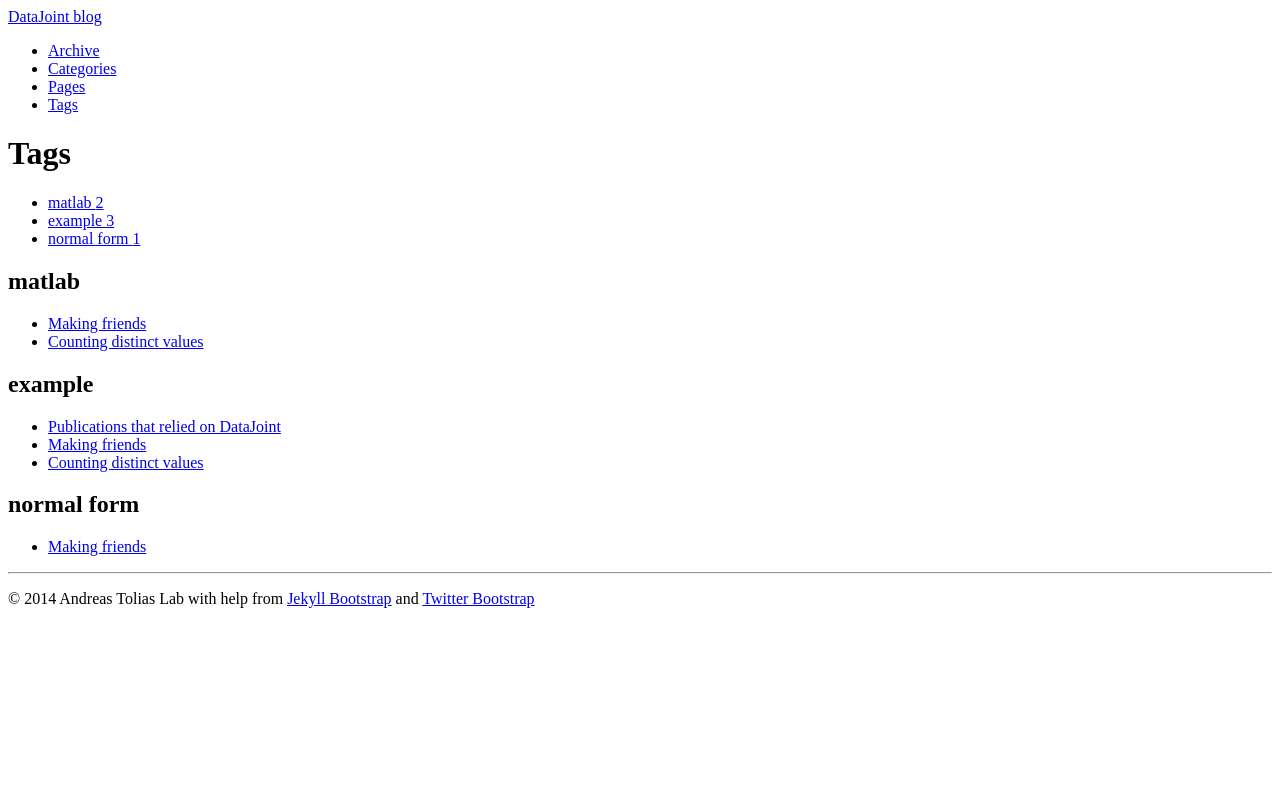
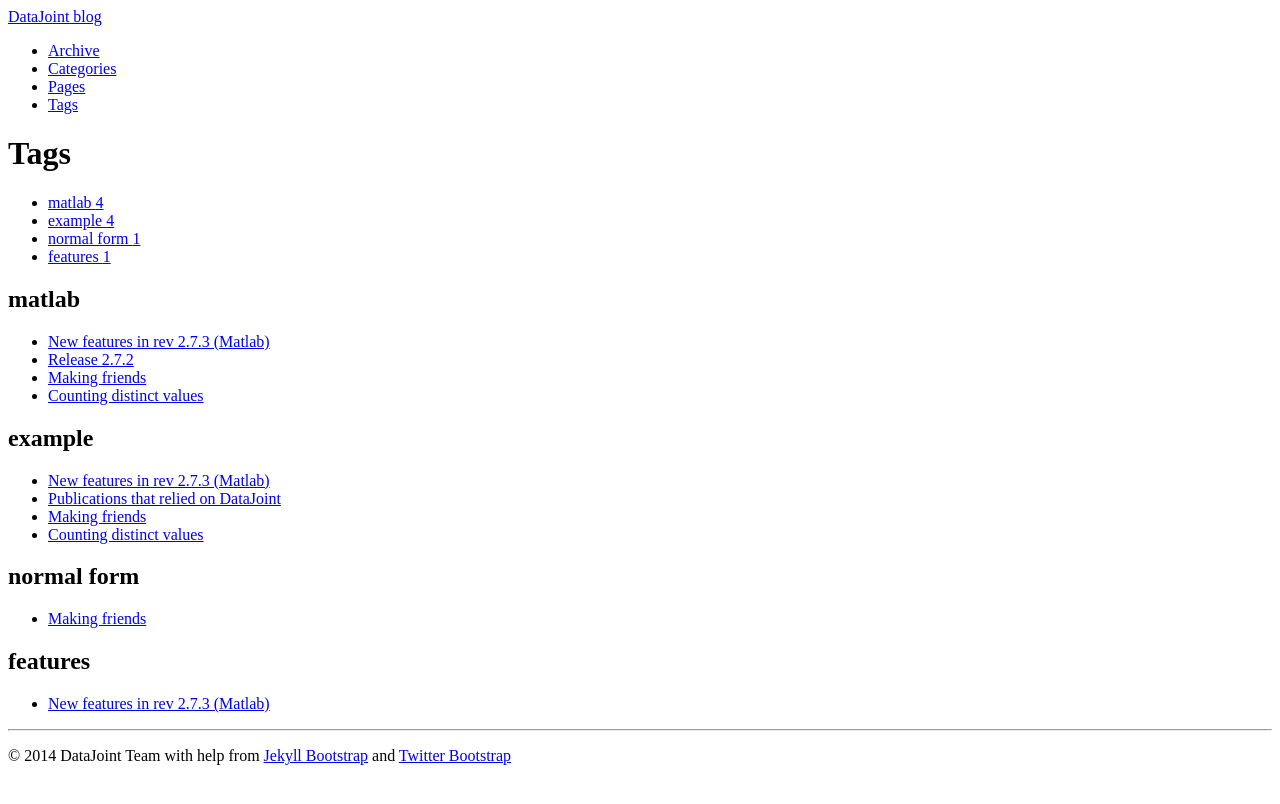
Before and after one commit to datajoint/datajoint-github-page, a Jekyll site: the page built from tags.html, in a window 1280 px wide. Shown: the top 804 px of the page. Built offline with Jekyll 4.4.1, drawn with Linux system fonts in a browser that asks for light colours.

Commit message:
new post

```diff
--- a/_config.yml
+++ b/_config.yml
@@ -14,7 +14,7 @@ kramdown:
 title : DataJoint blog
 tagline: organizing data relationally in the science lab
 author :
-  name : Andreas Tolias Lab
+  name : DataJoint Team
   email : yatsenko@cns.bcm.edu
   github : dimitri-yatsenko
   twitter :
--- a/_posts/2014-04-04-release-272.md
+++ b/_posts/2014-04-04-release-272.md
@@ -2,8 +2,8 @@
 layout: post
 title: "Release 2.7.2"
 description: ""
-category:
-tags: []
+category: releases
+tags: [matlab]
 ---
 {% include JB/setup %}
 DataJoint release 2.7.2 has been [posted](https://github.com/datajoint/datajoint-matlab/releases/tag/v2.7.2). It has no known bugs. All requested features have been implemented.
--- /dev/null
+++ b/_posts/2014-04-09-new-features-in-rev-273-matlab.md
@@ -0,0 +1,47 @@
+---
+layout: post
+title: "New features in rev 2.7.3 (Matlab)"
+description: ""
+category: releases
+tags: [matlab, features, example]
+---
+{% include JB/setup %}
+Attribute definitions no longer require comments
+---
+Until version 2.7.3 (MATLAB), attribute definitions in table declarations required a non-empty comment.  This was intended to encourage proper documentation.  However, in many cases a well-named attribute does not require a commment.  So attribute comments are now optional.
+
+Here is an example of table definition with some attribute comments ommitted
+
+{% highlight matlab %}
+% +world/City.m
+%{
+world.City  (manual)  #  world cities and theor
+
+city_id  :  int   # unique city ID
+----
+city_name : varchar(50)
+latitude  : float       # (degrees)
+longitude : float
+%}
+classdef City < dj.Relvar
+end
+{% endhighlight %}
+
+dj.Relvar/insert now accepts cell arrays
+---
+Matlab's cell arrays can be more conveniently specified than matrix arrays. Insert now accepts cell arrays with the columns of the array corresponding to the table's attributes, in sequence.
+
+For example, to insert city information into **world.City** defined above, one might do something like
+{% highlight matlab %}
+insert(world.City,{
+   55491  Lutsk     50.7593   25.3424
+   94933  Brussels  44.7631  -87.6305
+  133633  Brussels  38.9669  -90.5756
+  204198  Tokyo     35.6850  139.7514
+})
+{% endhighlight %}
+
+To check what version of DataJoint you are running now, type at the prompt
+{% highlight matlab %}
+>> dj.version
+{% endhighlight %}
```
